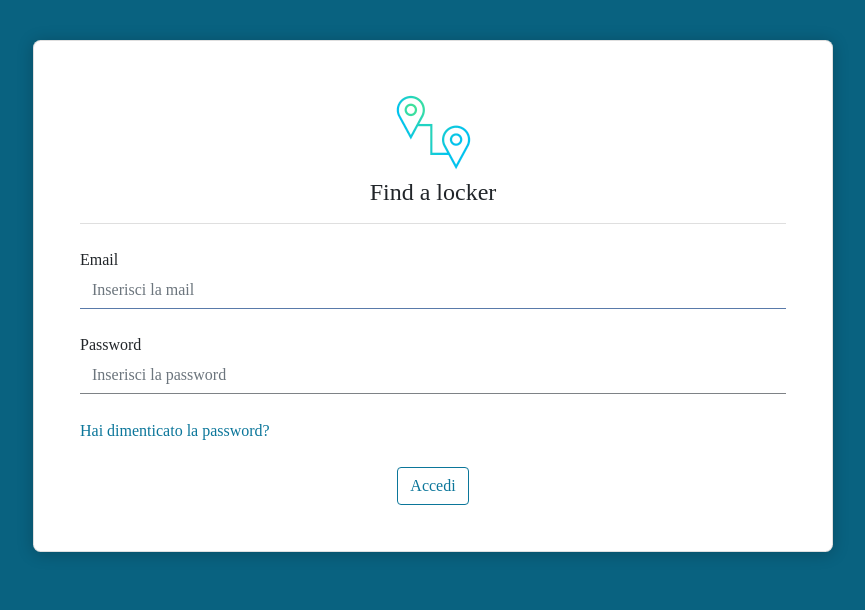
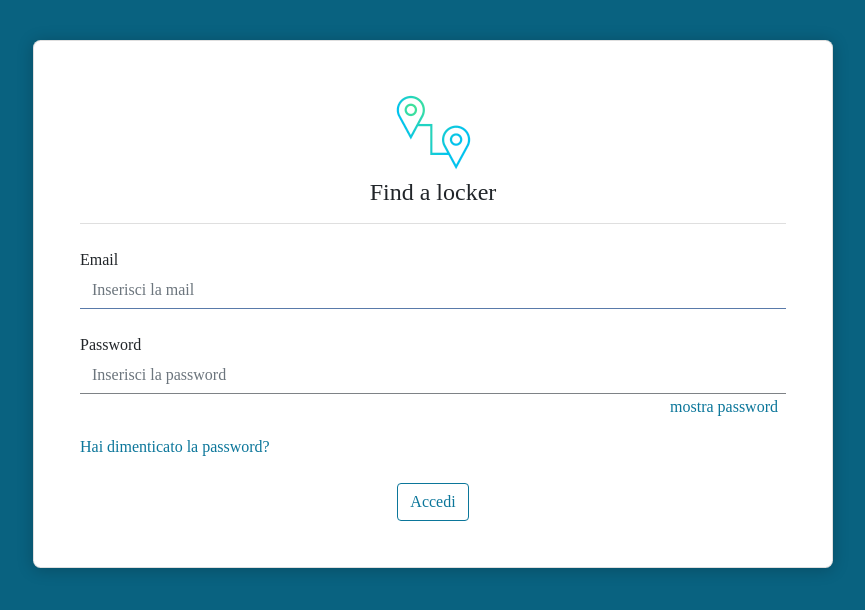
Before and after one commit to aldominasi/phone-locker-mapping.pwa, a Vue app: page / in a window 1280 px wide. Shown: the top 610 px of the page, without its empty margins (207-1072 px from the left). Built offline with nearby package versions, Linux system fonts and the light colour scheme; what bootstrap-vue-msgbox would draw is missing.

Commit message:
implementata la visualizzazione della password nella login

```diff
--- a/package.json
+++ b/package.json
@@ -9,8 +9,9 @@
     "pwadev": "vue-cli-service build && npx http-server dist"
   },
   "dependencies": {
-    "@fortawesome/fontawesome-free": "^6.0.0",
+    "@fortawesome/fontawesome-svg-core": "^6.1.0",
     "@fortawesome/vue-fontawesome": "^2.0.6",
+    "@fortawesome/free-regular-svg-icons": "^6.1.0",
     "axios": "^0.26.0",
     "bootstrap": "^5.1.3",
     "bootstrap-icons": "^1.8.1",
@@ -22,7 +23,6 @@
     "register-service-worker": "^1.7.2",
     "vue": "^2.6.14",
     "vue-loading-overlay": "^3.4.2",
-    "vue-password": "^3.1.0",
     "vue-router": "^3.5.3"
   },
   "devDependencies": {
--- a/src/components/login/PlmLogin.vue
+++ b/src/components/login/PlmLogin.vue
@@ -35,23 +35,24 @@
               <b-form-input
                   id="inputPassword"
                   class="inputCustomPrimary"
-                type="password"
+                  :type="typePwd"
                   placeholder="Inserisci la password"
                   v-model="jsonData.password"
-                @keyup.enter="onLogin"
-              ></b-form-input>
+                  @keyup.enter="onLogin"></b-form-input>
+              <span class="float-end mr-2">
+                <b-link class="anchorPwd" @click.prevent="showHidePwd">{{ textPwd }}</b-link>
+              </span>
             </b-form-group>
             <b-form-group
-              class="mt-4">
-              <b-link
-                class="anchorPwd"
-                href="/#/">Hai dimenticato la password?</b-link>
+                class="mt-10">
+              <b-link class="anchorPwd" href="/#/">Hai dimenticato la password?</b-link>
             </b-form-group>
             <b-form-group
                 class="mt-4 text-center">
               <b-button
                   @click="onLogin"
-                class="btnCustomPrimary">Accedi</b-button>
+                  class="btnCustomPrimary">Accedi
+              </b-button>
             </b-form-group>
           </b-form>
         </b-card>
@@ -62,6 +63,7 @@
 
 <script>
 import PwaInstall from '@/components/PWAPrompt/PwaInstall';
+
 import axios from 'axios';
 import {
   BRow,
@@ -72,11 +74,11 @@ import {
   BFormGroup,
   BButton,
   BLink,
-  BFormInput
+  BFormInput,
 } from 'bootstrap-vue'
 
 export default {
-  components:{
+  components: {
     PwaInstall,
     BRow,
     BContainer,
@@ -86,14 +88,16 @@ export default {
     BFormGroup,
     BButton,
     BLink,
-    BFormInput
+    BFormInput,
   },
   data() {
     return {
       jsonData: {
         email: '',
         password: ''
-      }
+      },
+      typePwd: 'password',
+      textPwd: 'mostra password'
     }
   },
   methods: {
@@ -111,13 +115,22 @@ export default {
                 sessionStorage.setItem('tokenPlm', response.data.data.token);
                 this.$router.push('/home/armadi');
               }
-        }
-        else
+            } else
               console.log("ERRORE LOGIN", response.data.msg);
           })
           .catch((err) => {
             console.log(err);
           })
+    },
+    showHidePwd() {
+      if (this.typePwd === 'password') {
+        this.typePwd = 'text';
+        this.textPwd = 'nascondi password';
+      }
+      else {
+        this.typePwd = 'password';
+        this.textPwd = 'mostra password';
+      }
     }
   },
   computed: {
@@ -136,10 +149,12 @@ img {
   width: 75px;
   height: auto;
 }
+
 .anchorPwd:link, .anchorPwd:visited {
   text-decoration: none;
   color: #0b769a;
 }
+
 .anchorPwd:hover {
   text-decoration: underline;
   color: #0b769a;
```
Also changed, not shown: 1 other file (tests, documents, lock files or other folders). Lines whose indentation alone changed are shown as unchanged.
